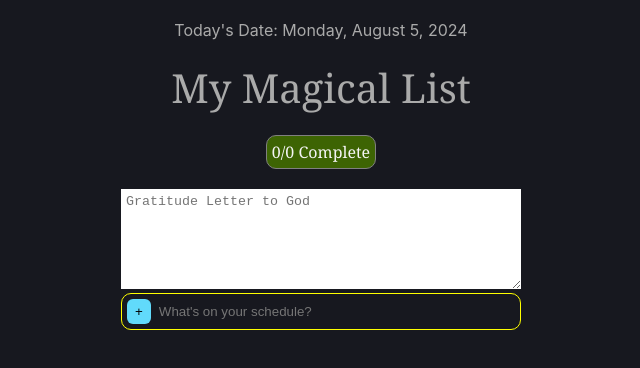
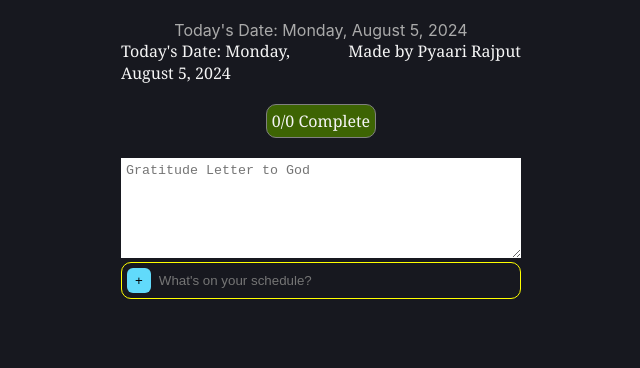
Before and after one commit to ShreyaSingh10/MyScheduler, a React (Create React App) app: page / in a window 1280 px wide. Shown: the top 368 px of the page, without its empty margins (319-959 px from the left). Built offline with nearby package versions, Linux system fonts and the light colour scheme.

Commit message:
Added author name

```diff
--- a/src/App.css
+++ b/src/App.css
@@ -13,6 +13,26 @@ body
   margin: 20px auto; /*to center the div*/
   text-align: center;
 }
+
+.date-creator-container {
+  display: flex;
+  justify-content: space-between; /* Positions the children on the left and right */
+  margin-bottom: 20px; /* Adds space below the container */
+  font-family: georgia, serif;
+  color: whitesmoke;
+  width: 100%;
+}
+
+.date {
+  text-align: left; /* Align text to the left */
+  flex: 1;
+}
+
+.creator {
+  text-align: right; /* Align text to the right */
+  flex: 1;
+}
+
 .heading {
   font-size: 40px;
   margin: 20px;
--- a/src/App.js
+++ b/src/App.js
@@ -74,8 +74,11 @@ const goalAchieved = numberComplete === numberTotal && numberTotal !== 0;
 
   return (
     <div className='main'>
-      <div className='date'>Today's Date: {currentDate}</div>
-      <div className='heading'> My Magical List </div>
+      <span className='date'>Today's Date: {currentDate}</span>
+      <div className="date-creator-container">
+      <span className='date'>Today's Date: {currentDate}</span>
+      <span className='creator'>Made by Pyaari Rajput</span>
+    </div>
       {goalAchieved?
         <div className="goal">GOAL ACHIEVED</div>:
         <div className="counter">{numberComplete}/{numberTotal} Complete</div>
```
